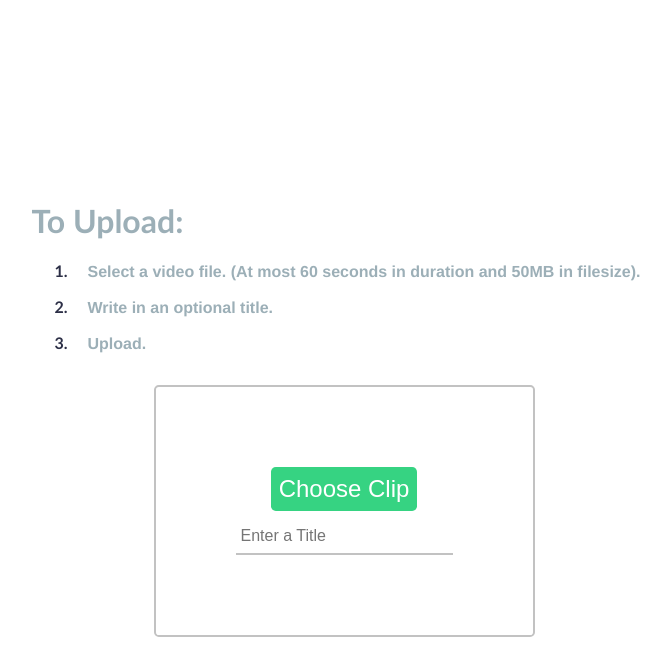
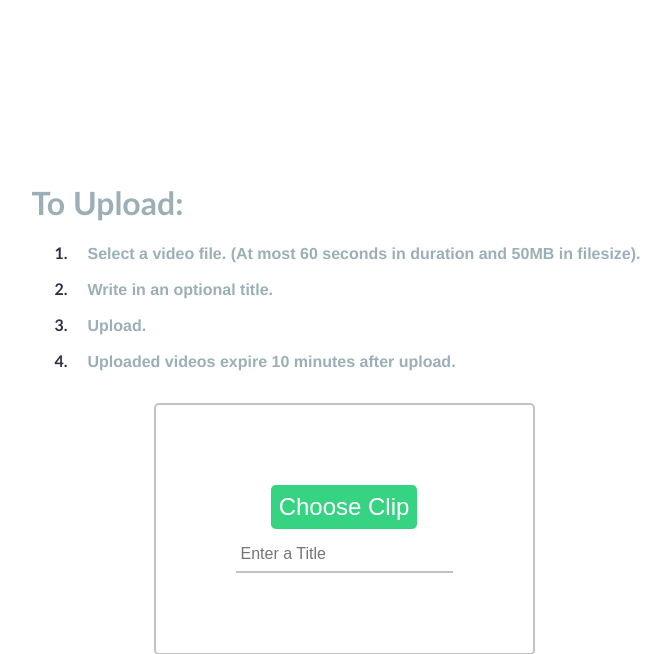
Before and after one commit to Anononmos/Honours_Project_Fall_2024, a Django app: page / in a window 1280 px wide. Shown: the top 654 px of the page, without its empty margins (304-975 px from the left). Run offline with Django 5.2, Linux system fonts and the light colour scheme; parts of the project's set-up code (start-up, migrations or seed data) failed here and were passed over.

Commit message:
Added line in index page to specify that videos expire 10 minutes after upload.

```diff
--- a/honours_project/clip_sharing_app/templates/index.html
+++ b/honours_project/clip_sharing_app/templates/index.html
@@ -12,6 +12,9 @@
             </li>
             <li class="number">
                 <h2 class="paragraph">Upload.</h2>
+            </li>
+            <li class="number">
+                <h2 class="paragraph">Uploaded videos expire 10 minutes after upload.</h2>
             </li>
         </ol>
     </div>
```
